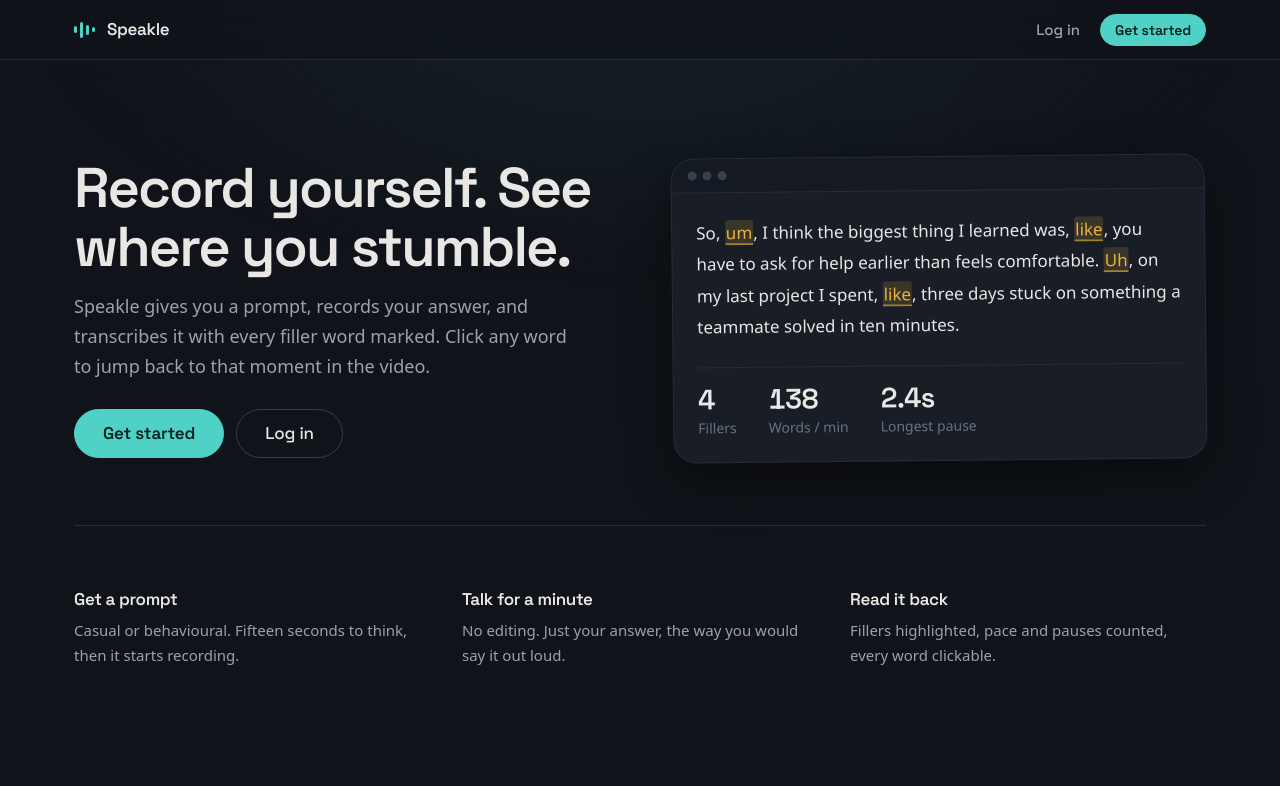
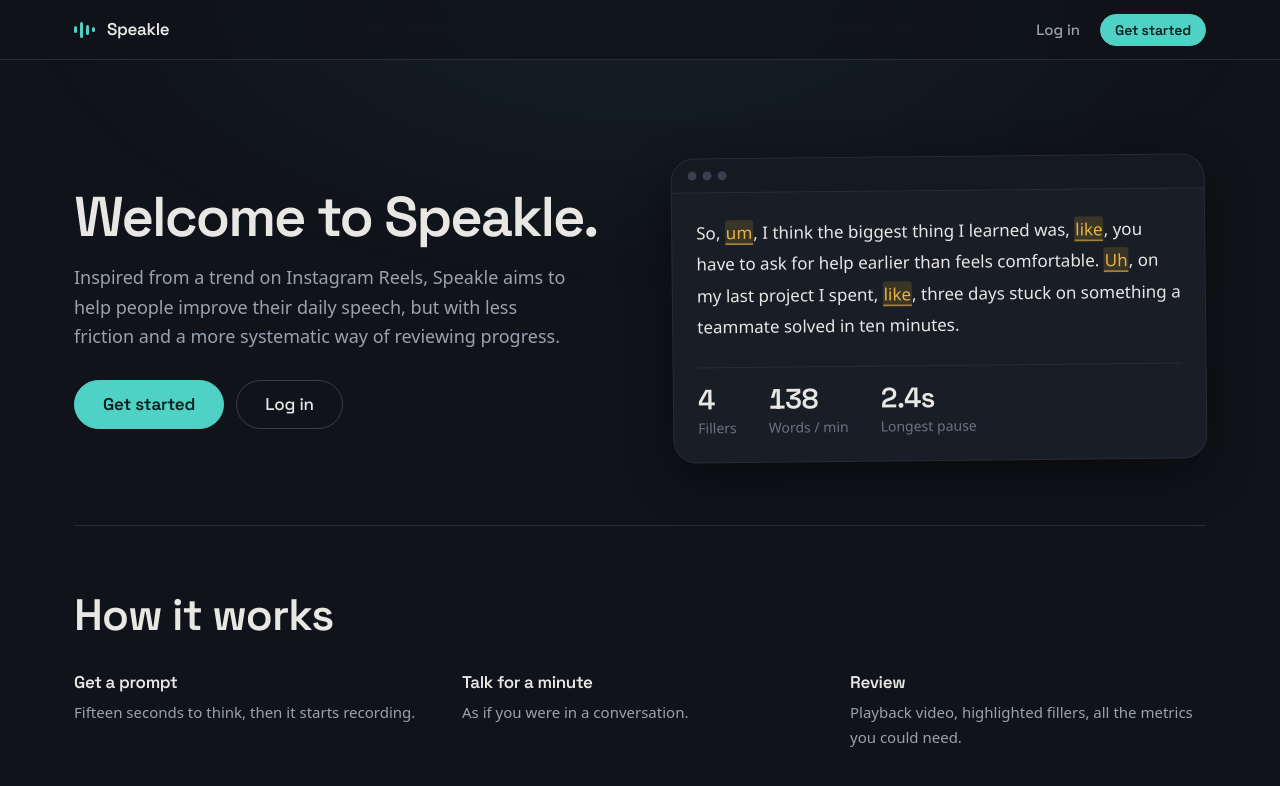
Before and after one commit to ezhang07/speakle, a React (Vite) app in the folder frontend/: page / in a window 1280 px wide. Shown: the top 786 px of the page. Built offline with nearby package versions, Linux system fonts and the light colour scheme.

Commit message:
Edit tokenless landing page

```diff
--- a/frontend/src/Home.css
+++ b/frontend/src/Home.css
@@ -113,11 +113,18 @@
 /* --------------------------------------------------------------- steps -- */
 
 .steps {
+  padding: var(--s8) 0 0;
+  border-top: 1px solid var(--border);
+}
+
+.steps-head {
+  margin-bottom: var(--s6);
+}
+
+.steps-grid {
   display: grid;
   grid-template-columns: repeat(auto-fit, minmax(240px, 1fr));
   gap: var(--s6);
-  padding: var(--s8) 0 0;
-  border-top: 1px solid var(--border);
 }
 
 .step {
--- a/frontend/src/Home.tsx
+++ b/frontend/src/Home.tsx
@@ -44,15 +44,15 @@
 const STEPS = [
   {
     title: 'Get a prompt',
-    body: 'Casual or behavioural. Fifteen seconds to think, then it starts recording.',
+    body: 'Fifteen seconds to think, then it starts recording.',
   },
   {
     title: 'Talk for a minute',
-    body: 'No editing. Just your answer, the way you would say it out loud.',
+    body: 'As if you were in a conversation.',
   },
   {
-    title: 'Read it back',
-    body: 'Fillers highlighted, pace and pauses counted, every word clickable.',
+    title: 'Review',
+    body: 'Playback video, highlighted fillers, all the metrics you could need.',
   },
 ]
 
@@ -98,11 +98,10 @@
     <div className="home">
       <section className="hero">
         <div className="hero-copy">
-          <h1 className="hero-title">Record yourself. See where you stumble.</h1>
+          <h1 className="hero-title">Welcome to Speakle.</h1>
           <p className="hero-lede">
-            Speakle gives you a prompt, records your answer, and transcribes it
-            with every filler word marked. Click any word to jump back to that
-            moment in the video.
+            Inspired from a trend on Instagram Reels, Speakle aims to help people improve their daily speech,
+            but with less friction and a more systematic way of reviewing progress.
           </p>
 
           <div className="row hero-actions">
@@ -115,16 +114,21 @@
           </div>
         </div>
 
+
         <TranscriptPreview />
       </section>
 
       <section className="steps">
+        <h1 className="steps-head">How it works</h1>
+
+        <div className="steps-grid">
           {STEPS.map((s) => (
             <div className="step" key={s.title}>
               <h3>{s.title}</h3>
               <p className="muted">{s.body}</p>
             </div>
           ))}
+        </div>
       </section>
     </div>
   )
```
Lines whose indentation alone changed are shown as unchanged.
